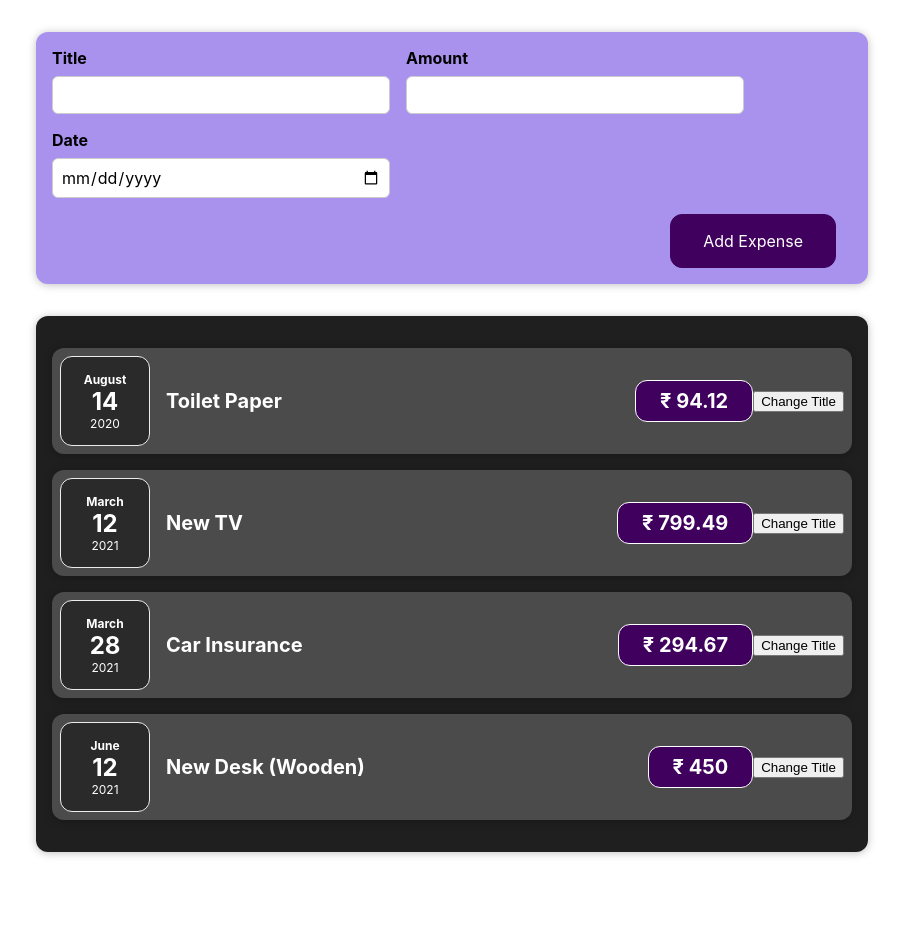
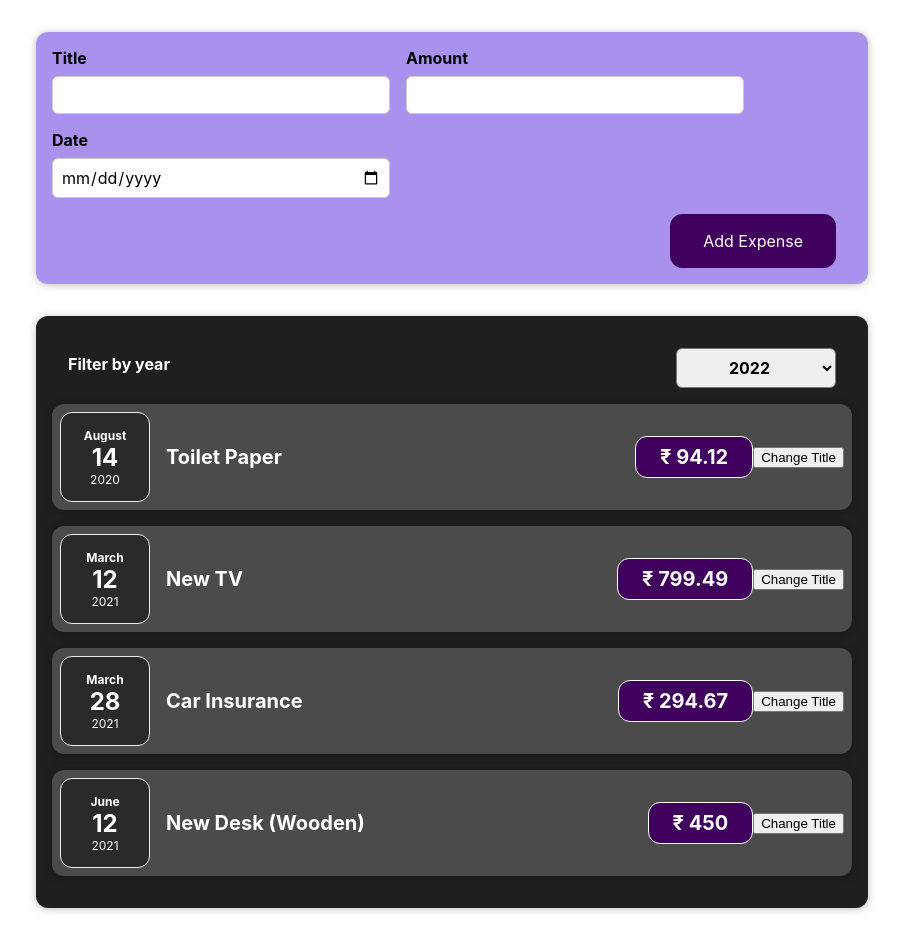
Before and after one commit to Harishkumar-J/Expensive-Wallet, a React (Create React App) app: page / in a window 1280 px wide. Shown: the whole page, without its empty margins (188-1091 px from the left). Before the commit the page ends 884 px from the top, so only its background shows below. Built offline with nearby package versions, Linux system fonts and the light colour scheme.

Commit message:
Adding Year filter component

```diff
--- /dev/null
+++ b/src/components/Expenses/ExpenseFilter.css
@@ -0,0 +1,24 @@
+.expenses-filter {
+	color: white;
+	padding: 0 1rem;
+}
+
+.expenses-filter__control {
+	display: flex;
+	width: 100%;
+	align-items: center;
+	justify-content: space-between;
+	margin: 1rem 0;
+}
+
+.expenses-filter label {
+	font-weight: bold;
+	margin-bottom: 0.5rem;
+}
+
+.expenses-filter select {
+	font: inherit;
+	padding: 0.5rem 3rem;
+	font-weight: bold;
+	border-radius: 6px;
+}
--- /dev/null
+++ b/src/components/Expenses/ExpenseFilter.js
@@ -0,0 +1,25 @@
+import React from 'react';
+
+import './ExpenseFilter.css';
+
+const ExpenseFilter = (props) => {
+	const dropdownChangeHandler = (e) => {
+		props.onYearFilter(e.target.value);
+	};
+	return (
+		<div className='expenses-filter'>
+			<div className='expenses-filter__control'>
+				<label>Filter by year</label>
+				<select value={props.defaultYear} onChange={dropdownChangeHandler}>
+					<option value='2024'>2024</option>
+					<option value='2023'>2023</option>
+					<option value='2022'>2022</option>
+					<option value='2021'>2021</option>
+					<option value='2020'>2020</option>
+				</select>
+			</div>
+		</div>
+	);
+};
+
+export default ExpenseFilter;
--- a/src/components/Expenses/Expenses.js
+++ b/src/components/Expenses/Expenses.js
@@ -1,12 +1,23 @@
-import React from 'react';
-
+import React, { useState } from 'react';
+import ExpenseFilter from './ExpenseFilter';
 import ExpenseItem from './ExpenseItem';
 import Card from '../UI/Card';
 import './Expenses.css';
 
 const Expenses = (props) => {
+	const [filteredYear, setFilteredYear] = useState('2022');
+
+	const filterByYearHandler = (selectedYear) => {
+		console.log(selectedYear);
+		setFilteredYear(selectedYear);
+	};
+	console.log('state = ' + filteredYear);
 	return (
 		<Card className='expenses'>
+			<ExpenseFilter
+				defaultYear={filteredYear}
+				onYearFilter={filterByYearHandler}
+			/>
 			<ExpenseItem
 				title={props.items[0].title}
 				amount={props.items[0].amount}
```
